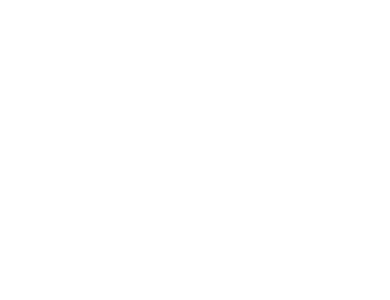
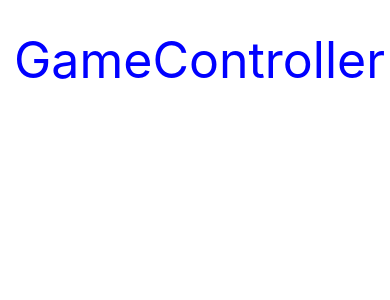
Before and after one commit to ACM-UConn/GameController-Mobile, a React Native app: screen / in a window 390 px wide. Shown: the top 300 px of the page. Built offline with nearby package versions, Linux system fonts and the light colour scheme.

Commit message:
update home screen

```diff
--- a/components/HomeScreen/HomeScreen.js
+++ b/components/HomeScreen/HomeScreen.js
@@ -1,12 +1,39 @@
 import React from 'react';
-import { StyleSheet } from 'react-native';
+import { StyleSheet, View, Text } from 'react-native';
+import ControllerList from './ControllerList';
+import HomeActionBar from './HomeActionBar';
 
-export default function HomeScreen() {
-  return (
-      null
-  );
+export default function HomeScreen(props) {
+
+  // when abraham (homeactionbar) sends me the screen they press
+  const screenCallback = (screen) => {
+    props.changeScreen(screen)
+  }
+
+
+  if (props.shouldRender) {
+    return(
+    <View style={styles.container}>
+      <View>
+        <Text style={styles.header}> GameController </Text>
+      </View>
+      <ControllerList></ControllerList>
+      <HomeActionBar screenRequest={screen => screenCallback(screen)}></HomeActionBar>
+    </View>)
+  } else {
+    return(null)
+  }
 }
 
 const styles = StyleSheet.create({
+    container: {
+      flex: 1,
+    },
 
+    header: {
+      color: 'blue',
+      textAlign: 'center',
+      marginTop: 30,
+      fontSize: 50,
+    }
 });
```
